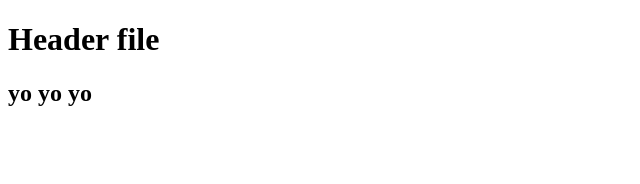
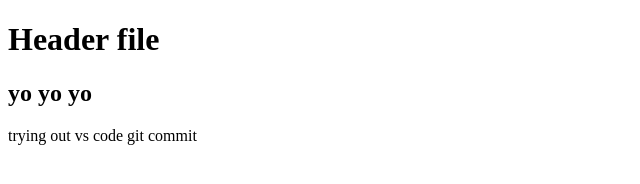
Before and after one commit to fzsf163/second-repo, a plain HTML site: page index.html in a window 1280 px wide. Shown: the whole page, without its empty margins (0-640 px from the left). Drawn offline with Linux system fonts and the light colour scheme.

Commit message:
Trying built in git commit in vs code

```diff
--- a/index.html
+++ b/index.html
@@ -9,5 +9,6 @@
 <body>
     <h1>Header file</h1>
     <h2>yo yo yo</h2>
+    <p>trying out vs code git commit</p>
 </body>
 </html>
```
